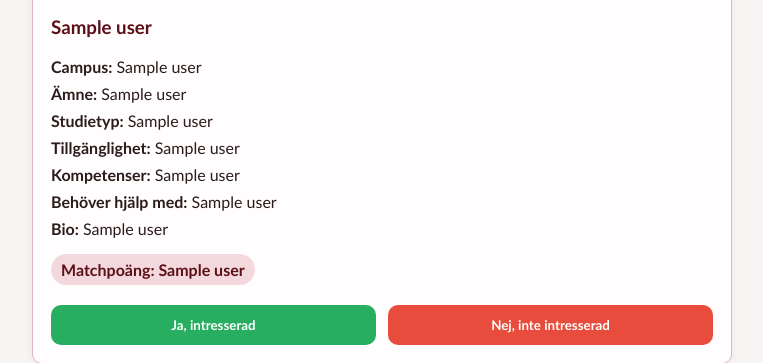
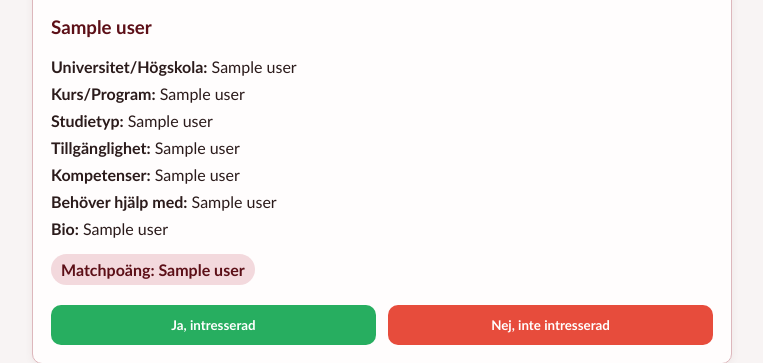
Before and after one commit to Najehnator/StudyBudy, a Flask app: page /matches in a window 1280 px wide. Shown: the part 496-859 px from the top of the page, without its empty margins (258-1021 px from the left). Run offline with Flask 3, Linux system fonts and the light colour scheme; the visitor is signed in with stand-in values (Sample User, id 1); a database or web service that is not in the repository returns one stand-in record (values such as "Sample title"); some libraries are stand-ins or nearby versions.

Commit message:
Ändrade labels
Ändrade så att det står Unuversitet/Högskola istället för Campus

```diff
--- a/templates/matches.html
+++ b/templates/matches.html
@@ -74,7 +74,7 @@
                             value="{{ subject_filter }}"
                         >
 
-                        <label for="campus">Campus</label>
+                        <label for="campus">Universitet/Högskola</label>
                         <input
                             type="text"
                             id="campus"
@@ -119,8 +119,8 @@
 
                         <h3>{{ match[1] }}</h3>
 
-                        <p><strong>Campus:</strong> {{ match[2] or 'Ej angivet' }}</p>
-                        <p><strong>Ämne:</strong> {{ match[3] or 'Ej angivet' }}</p>
+                        <p><strong>Universitet/Högskola:</strong> {{ match[2] or 'Ej angivet' }}</p>
+                        <p><strong>Kurs/Program:</strong> {{ match[3] or 'Ej angivet' }}</p>
                         <p><strong>Studietyp:</strong> {{ match[4] or 'Ej angivet' }}</p>
                         <p><strong>Tillgänglighet:</strong> {{ match[5] or 'Ej angivet' }}</p>
                         <p><strong>Kompetenser:</strong> {{ match[6] or 'Ej angivet' }}</p>
--- a/templates/profile.html
+++ b/templates/profile.html
@@ -80,7 +80,7 @@
                     required
                 >
 
-                <label for="campus">Campus</label>
+                <label for="campus">Universitet/Högskola</label>
                 <input
                     type="text"
                     id="campus"
```
